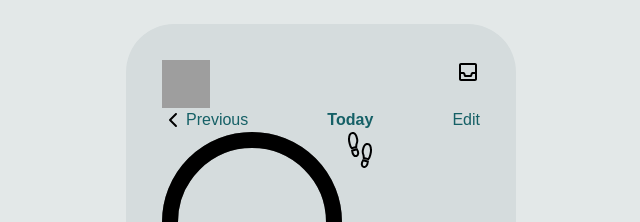
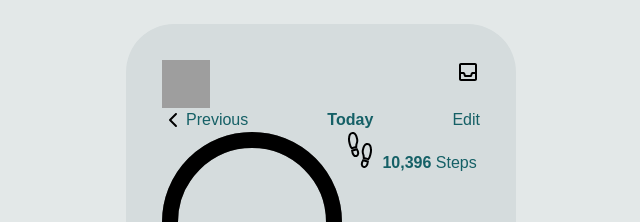
Before and after one commit to DariaSibova/Neumorphic, a plain HTML site: page index.html in a window 1280 px wide. Shown: the top 222 px of the page, without its empty margins (319-959 px from the left). Drawn offline with Linux system fonts and the light colour scheme; grey boxes are pictures that could not be loaded.

Commit message:
1 file modified

```diff
--- a/index.html
+++ b/index.html
@@ -56,6 +56,11 @@
                   <path class="no-fill" fill="none" stroke="#000" stroke-width="2" d="M 14.831 17.296 C 13.365 17.803 12 18.046 10.142 18.623 C 10.87 27.73 19.472 24.186 14.831 17.296 Z M 14.236 15.036 C 14.26 13.771 14.191 12.55 14.74 11.349 C 15.362 10.06 15.461 8.925 15.115 7.054 C 14.493 3.647 13.171 1.521 11.389 1.055 C 7.586 0.499 7.113 4.24 7.022 6.974 C 6.812 8.503 8.106 15.054 9.669 16.162 C 11.205 15.77 12.713 15.386 14.236 15.036 Z" />
                   <path class="no-fill" fill="none" stroke="#000" stroke-width="2" d="M 21.184 28.252 C 21.184 28.252 24.001 28.918 25.859 29.496 C 25.128 38.603 16.542 35.143 21.184 28.252 Z M 21.764 26.007 C 21.741 24.741 21.807 23.525 21.261 22.32 C 20.64 21.031 20.541 19.9 20.885 18.026 C 21.508 14.618 22.828 12.495 24.61 12.029 C 28.417 11.471 28.888 15.211 28.977 17.945 C 29.187 19.475 27.897 26.027 26.332 27.135 C 24.799 26.743 23.288 26.357 21.764 26.007 Z" />
                 </svg>
+                <strong class="main__stat-value">10,396</strong>
+                <span class="main__stat-unit">Steps</span>
+              </div>
+            </div>
+          </div>
 
   </body>
 </html>
```
Lines whose indentation alone changed are shown as unchanged.
